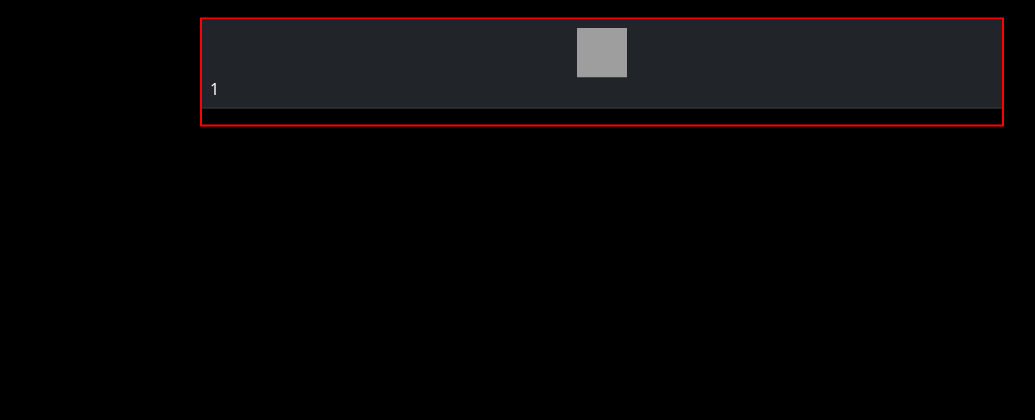
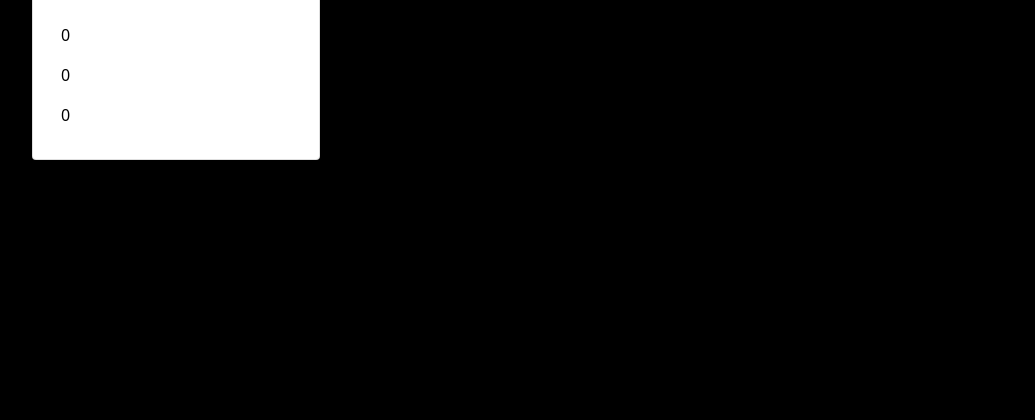
Before and after one commit to farhanaltariq/php_marketplace, a PHP site: page /home.php in a window 1280 px wide. Shown: the part 328-748 px from the top of the page, without its empty margins (38-1073 px from the left). Run offline with PHP 8.4, Linux system fonts and the light colour scheme; a user stored in the database is signed in; data comes from the database, SQL or seed files in the repository; grey boxes are pictures that could not be loaded.

Commit message:
funtiom.php, home.php, navbar.php, productstyle.css

```diff
--- /dev/null
+++ b/functions.php
@@ -0,0 +1,13 @@
+<?php
+//kobeksi ke database
+$conn = mysqli_connect("localhost", "root", "", "aerostreet");
+function query($query)
+{
+    global $conn;
+    $result = mysqli_query($conn, $query);
+    $rows = [];
+    while ($row = mysqli_fetch_assoc($result)) {
+        $rows[] = $row;
+    }
+    return $rows;
+}
--- a/home.php
+++ b/home.php
@@ -1,6 +1,7 @@
 <?php
 session_start();
-include 'connection.php';
+require 'functions.php';
+$produk = query("SELECT * FROM product");
 if (!isset($_SESSION['userweb']))
     header("location: index.php");
 include_once("navbar.php");
@@ -9,35 +10,36 @@ include_once("navbar.php");
 
 <head>
     <title>AeroStreet</title>
-    <script src="https://cdn.jsdelivr.net/npm/bootstrap@5.0.1/dist/js/bootstrap.bundle.min.js" integrity="sha384-gtEjrD/SeCtmISkJkNUaaKMoLD0//ElJ19smozuHV6z3Iehds+3Ulb9Bn9Plx0x4" crossorigin="anonymous"></script>
-    <link href="https://cdn.jsdelivr.net/npm/bootstrap@5.0.1/dist/css/bootstrap.min.css" rel="stylesheet" integrity="sha384-+0n0xVW2eSR5OomGNYDnhzAbDsOXxcvSN1TPprVMTNDbiYZCxYbOOl7+AMvyTG2x" crossorigin="anonymous">
     <link rel="stylesheet" href="./style/productStyle.css">
+    <meta name="viewport" content="width=device-width, initial-scale=1">
+    <style>
+        .card {
+            box-shadow: 0 4px 8px 0 rgba(0, 0, 0, 0.2);
+            transition: 0.3s;
+            margin-right: 30px;
+            margin-top: 60px;
+            color: black;
+        }
+    </style>
 </head>
 
 <body>
-    <div class="position-absolute start-50 top-50 translate-middle" style="border: 2px solid red;">
-        <table class="table table-dark" style="width:800px;">
-            <?php
-            $sql = "SELECT * FROM product";
-            $result = $connect->query($sql);
-            $counter = 0;
-            if ($result->num_rows > 0) {
-                while ($row = $result->fetch_assoc()) {
-                    $counter++;
+    <div class="container">
+        <div class="row">
+            <?php foreach ($produk as $row) : ?>
+                <div class="card" style="width: 18rem;">
+                    <img width="150" height="200" src="<?= $row['img'] ?>" class="card-img-top" alt="...">
+                    <div class="card-body">
+                        <h4><b><?= $row["tipe"]; ?></b></h4>
+                        <p><?= $row["harga"]; ?></p>
+                        <p><?= $row["ukuran"]; ?></p>
+                        <p><?= $row["stok"]; ?></p>
+                    </div>
+                </div>
+            <?php endforeach; ?>
+        </div>
+    </div>
 
-                    if ($counter % 3 == 0)
-                        echo "<tr>";
-                    echo "<td> <center><img src='{$row['img']}' width='50px' height='50px'> </center>$counter" .
-                        "<br>" .
-                        "</td>";
-                    if ($counter % 3 == 0)
-                        echo "</tr>";
-                }
-            }
-            mysqli_close($connect);
-            ?>
-        </table>
-    </div>
 </body>
 
 </html>
--- a/style/productStyle.css
+++ b/style/productStyle.css
@@ -1,7 +1,9 @@
-body{
+body {
     background: black;
     color: white;
 }
-a, a:active{
+
+a,
+a:active {
     text-decoration: none;
 }
```
Also changed, not shown: navbar.php (+7 -3 lines).
